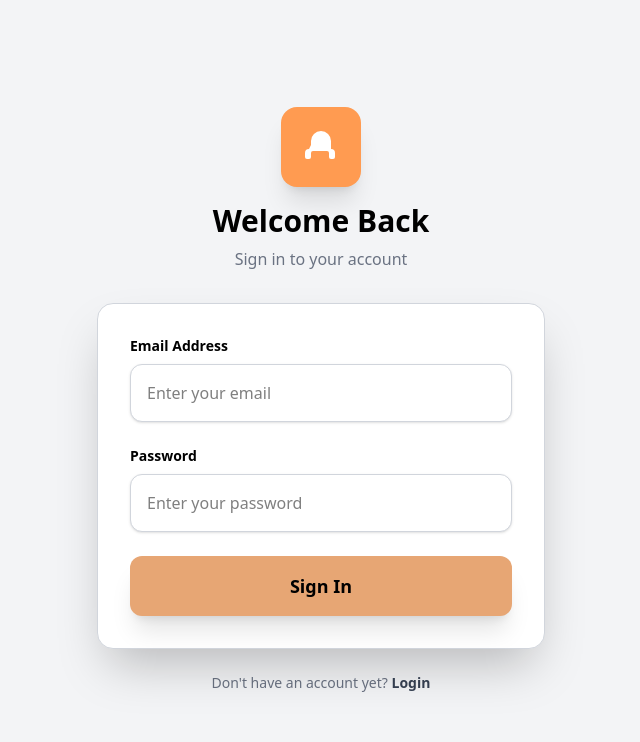
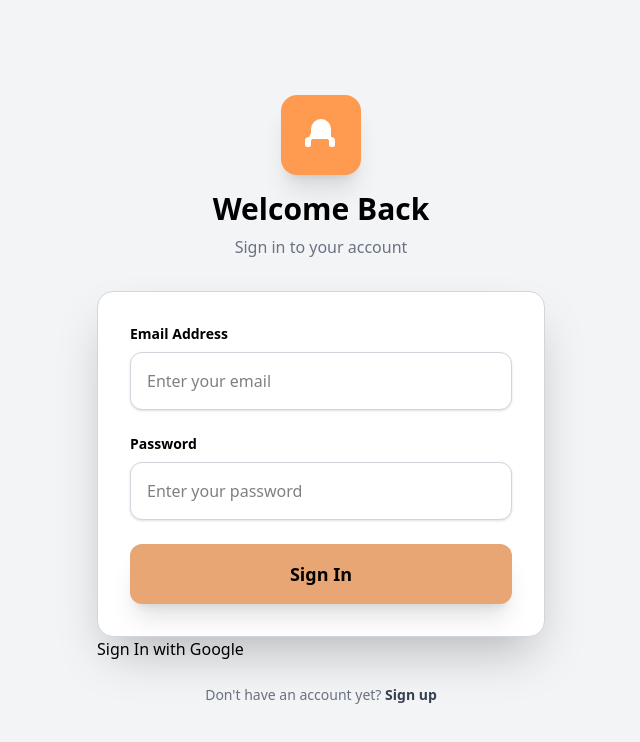
Before and after one commit to JoannaA21/job_tracker, a React (Vite) app: page /login in a window 1280 px wide. Shown: the top 742 px of the page, without its empty margins (319-959 px from the left). Built offline with nearby package versions, Linux system fonts and the light colour scheme; no server answers; the database is empty.

Commit message:
login with google pop up auth

```diff
--- a/src/config/firebase.jsx
+++ b/src/config/firebase.jsx
@@ -2,7 +2,7 @@
 import { initializeApp } from "firebase/app";
 import { getAnalytics } from "firebase/analytics";
 import { getFirestore } from "firebase/firestore";
-import { getAuth } from "firebase/auth";
+import { getAuth, GoogleAuthProvider } from "firebase/auth";
 // TODO: Add SDKs for Firebase products that you want to use
 // https://firebase.google.com/docs/web/setup#available-libraries
 
@@ -23,3 +23,4 @@ const app = initializeApp(firebaseConfig); //connects all the firebase services
 const analytics = getAnalytics(app);
 export const auth = getAuth(app);
 export const db = getFirestore(app);
+export const googleProvider = new GoogleAuthProvider();
--- a/src/pages/Dashboard.jsx
+++ b/src/pages/Dashboard.jsx
@@ -2,7 +2,7 @@ import { useState, useEffect, useContext } from "react";
 import ListView from "../components/ListView";
 import { ApplicationsContext } from "../context/ApplicationsContext";
 import { auth } from "../config/firebase";
-import { onAuthStateChanged } from "firebase/auth";
+import { onAuthStateChanged, signOut } from "firebase/auth";
 import { Link, useNavigate } from "react-router";
 
 const Dashboard = () => {
@@ -10,6 +10,15 @@ const Dashboard = () => {
   const [loading, setLoading] = useState(false);
   const { applications } = useContext(ApplicationsContext);
   const navigate = useNavigate();
+
+  const logout = async () => {
+    try {
+      await signOut(auth);
+      navigate("/login");
+    } catch (err) {
+      console.error("Error logging out", err);
+    }
+  };
 
   useEffect(() => {
     const unsubscribe = onAuthStateChanged(auth, (currentUser) => {
@@ -48,7 +57,7 @@ const Dashboard = () => {
             <span className="text-[#64748b]">Hi, {user.email}</span>
 
             <button
-              onClick={() => auth.signOut().then(() => navigate("/login"))}
+              onClick={logout}
               className="px-4 py-2 text-gray-700 hover:bg-gray-100 rounded-lg font-medium transition-all duration-200"
             >
               Logout
--- a/src/pages/Login.jsx
+++ b/src/pages/Login.jsx
@@ -1,6 +1,6 @@
 import { useState } from "react";
-import { auth } from "../config/firebase";
-import { signInWithEmailAndPassword } from "firebase/auth";
+import { auth, googleProvider } from "../config/firebase";
+import { signInWithEmailAndPassword, signInWithPopup } from "firebase/auth";
 import { useNavigate } from "react-router";
 
 const Login = () => {
@@ -45,6 +45,20 @@ const Login = () => {
       }
     } finally {
       setLoading(false);
+    }
+  };
+
+  const signInWithGoogle = async () => {
+    try {
+      await signInWithPopup(auth, googleProvider);
+      console.log("Successful login");
+      navigate("/");
+    } catch (err) {
+      if (err.code === "auth/popup-closed-by-user") {
+        console.log("User closed popup - normal behavior");
+        return; // Don't treat as error
+      }
+      console.error("Error logging in with google", err);
     }
   };
 
@@ -119,6 +133,7 @@ const Login = () => {
           </button>
         </form>
 
+        <button onClick={signInWithGoogle}>Sign In with Google</button>
         {/* Login Link */}
         <p className="text-center mt-6 text-sm text-gray-500">
           Don't have an account yet?{" "}
@@ -126,7 +141,7 @@ const Login = () => {
             href="/signup"
             className="font-semibold text-gray-700 hover:text-black"
           >
-            Login
+            Sign up
           </a>
         </p>
       </div>
```
